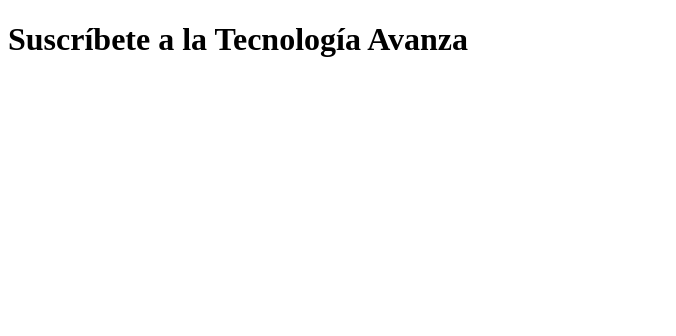
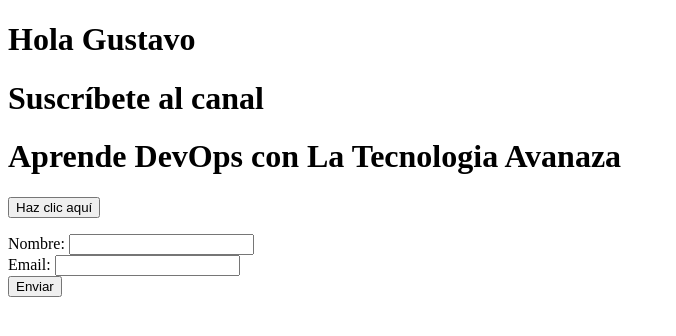
Before and after one commit to gustavorodri2011/mi_git_flow, a plain HTML site: page index.html in a window 1280 px wide. Shown: the whole page, without its empty margins (0-676 px from the left). Drawn offline with Linux system fonts and the light colour scheme.

Commit message:
Agrego formulario de contacto

```diff
--- a/index.html
+++ b/index.html
@@ -1,12 +1,27 @@
 <!DOCTYPE html>
 <html lang="es">
-  <head>
-    <meta charset="UTF-8" />
-    <meta name="viewport" content="width=device-width, initial-scale=1.0" />
+<head>
+    <meta charset="UTF-8">
+    <meta name="viewport" content="width=device-width, initial-scale=1.0">
     <title>Mi App Web Básica</title>
-    <link rel="stylesheet" href="styles.css" />
-  </head>
-  <body>
-    <h1>Suscríbete a la Tecnología Avanza</h1>
-  </body>
+    <link rel="stylesheet" href="styles.css">
+</head>
+<body>
+    <h1>Hola Gustavo</h1>
+    <h1>Suscríbete al canal</h1>
+    <h1>Aprende DevOps con La Tecnologia Avanaza</h1>
+    <button id="btnClick">Haz clic aquí</button>
+    <p id="output"></p>
+    <form id="contactForm">
+        <label for="name">Nombre:</label>
+        <input type="text" id="name" name="name">
+        <br>
+        <label for="email">Email:</label>
+        <input type="email" id="email" name="email">
+        <br>
+        <input type="submit" value="Enviar">
+    </form>
+    <p id="formOutput"></p>
+    <script src="script.js"></script>
+</body>
 </html>
--- a/script.js
+++ b/script.js
@@ -1,3 +1,11 @@
-document.getElementById("btnClick").addEventListener("click", function () {
-  document.getElementById("output").textContent = "¡Botón clicado!";
+document.getElementById('btnClick').addEventListener('click', function() {
+    document.getElementById('output').textContent = '¡Botón clicado!';
 });
+
+//Este es un metodo
+document.getElementById('contactForm').addEventListener('submit', function(event) {
+    event.preventDefault();
+    var name = document.getElementById('name').value;
+    var email = document.getElementById('email').value;
+    document.getElementById('formOutput').textContent = 'Nombre: ' + name + ', Email: ' + email;
+});
--- a/style.css
+++ b/style.css
@@ -0,0 +1,59 @@
+body {
+  font-family: Arial, sans-serif;
+  text-align: center;
+  margin-top: 50px;
+}
+
+h1 {
+  color: #333;
+}
+
+h2 {
+  color: #333;
+}
+
+h3 {
+  color: #333;
+}
+
+
+button {
+  padding: 10px 20px;
+  font-size: 16px;
+  cursor: pointer;
+}
+
+#output {
+  margin-top: 20px;
+  font-size: 18px;
+  color: #555;
+}
+
+form {
+  margin-top: 20px;
+  display: inline-block;
+  text-align: left;
+}
+
+label {
+  display: block;
+  margin-top: 10px;
+}
+
+input[type="text"], input[type="email"] {
+  width: 100%;
+  padding: 5px;
+  margin-top: 5px;
+}
+
+input[type="submit"] {
+  margin-top: 10px;
+  padding: 10px 20px;
+  cursor: pointer;
+}
+
+#formOutput {
+  margin-top: 20px;
+  font-size: 18px;
+  color: #555;
+}
```
